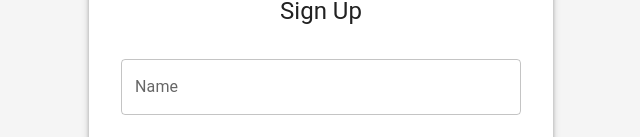
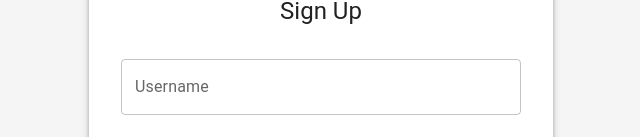
Before and after one commit to tanupreet21/EmployeeManagementSystem, a React (Create React App) app in the folder frontend/: page /signup in a window 1280 px wide. Shown: the part 174-311 px from the top of the page, without its empty margins (319-959 px from the left). Built offline with nearby package versions, Linux system fonts and the light colour scheme.

Commit message:
Added axios

```diff
--- a/frontend/src/components/SignUp.jsx
+++ b/frontend/src/components/SignUp.jsx
@@ -13,7 +13,7 @@ const SignUp = () => {
     const navigate = useNavigate();
 
     const[form, setForm] = useState({
-        name:"",
+        userName:"",
         email:"",
         password:"",
         confirmPassword:""
@@ -28,7 +28,7 @@ const SignUp = () => {
     const validate = () => {
         const err = {};
 
-        if (!form.name.trim()) err.name = "Name is required";
+        if (!form.userName.trim()) err.userName = "Username is required";
         if (!form.email.trim()) err.email = "Email is required";
         else if (!/\S+@\S+\.\S+/.test(form.email))
           err.email = "Invalid email format";
@@ -69,13 +69,13 @@ const SignUp = () => {
             <form onSubmit={handleSubmit}>
               <TextField
                 fullWidth
-                label="Name"
-                name="name"
+                label="Username"
+                name="username"
                 margin="normal"
-                value={form.name}
+                value={form.UserName}
                 onChange={handleChange}
-                error={Boolean(errors.name)}
-                helperText={errors.name}
+                error={Boolean(errors.userName)}
+                helperText={errors.userName}
               />
 
               <TextField
```
Also changed, not shown: frontend/src/api/axios.js (added, +10 -0 lines).
